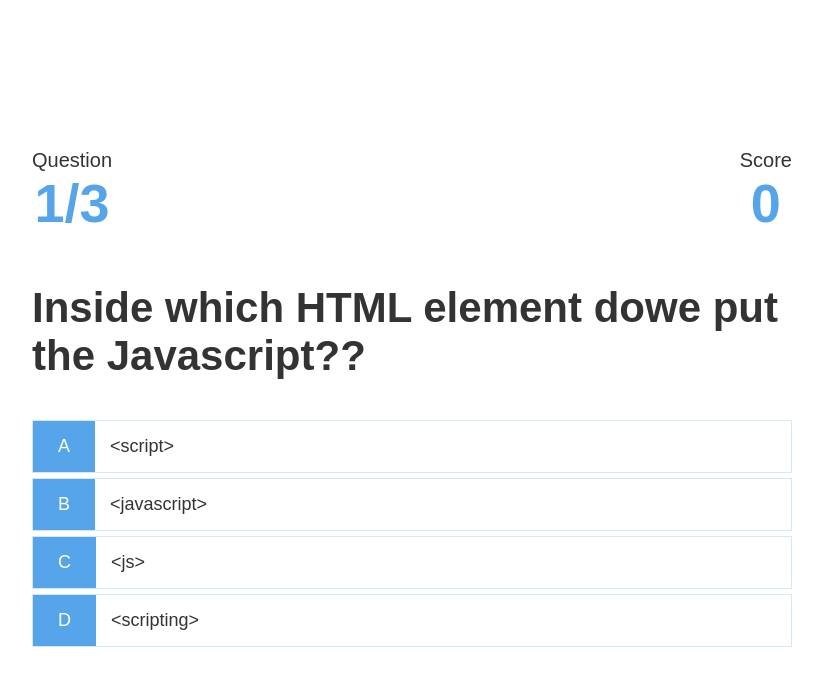
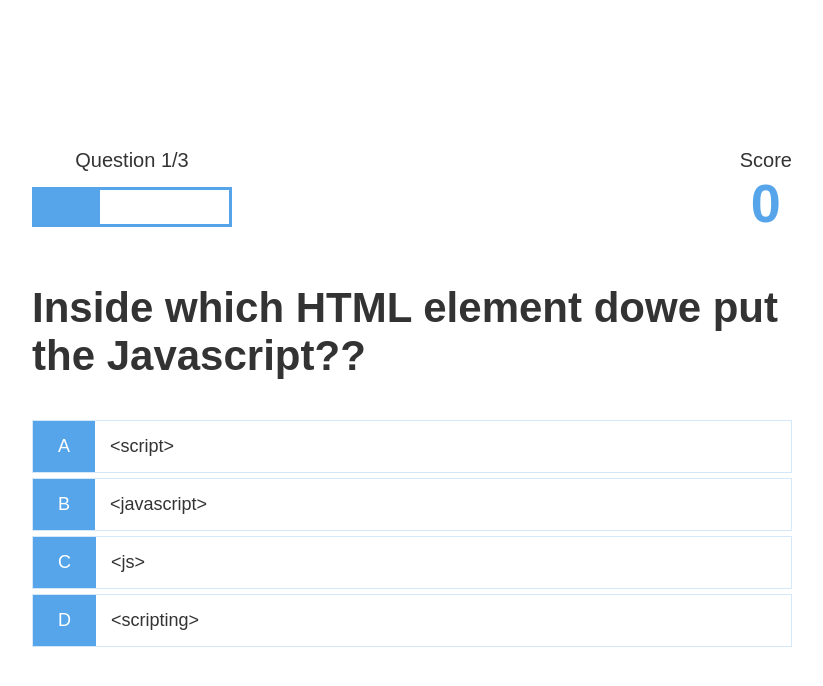
Before and after one commit to natcobbinah/quiz-app-with-htmlcssjavascript, a plain HTML site: page game.html in a window 1280 px wide. Shown: the whole page, without its empty margins (228-1051 px from the left). Drawn offline with Linux system fonts and the light colour scheme.

Commit message:
Added progress bar to score scores board to enhance visual effect to gamer

```diff
--- a/game.css
+++ b/game.css
@@ -47,3 +47,16 @@
 .hud-main-text{
  text-align: center;
 }
+
+#progressBar{
+    width: 20rem;
+    height:4rem;
+    border:0.3rem solid #56a5eb;
+    margin-top: 1.5rem;
+}
+
+#progressBarFull{
+    height: 3.4rem;
+    background-color: #56a5eb;
+    width: 0%;
+}
--- a/game.html
+++ b/game.html
@@ -12,10 +12,15 @@
         <div class="game" class="justify-center flex-column">
             <div id="hud">
                 <div id="hud-item">
-                    <p class="hud-prefix">
+                    <p id="progressText" class="hud-prefix">
                         Question
                     </p>
-                    <h1 class="hud-main-text" id="questionCounter">
+                    <div id="progressBar">
+                        <div id="progressBarFull">
+
+                        </div>
+                    </div>
+                    <!-- <h1 class="hud-main-text" id="questionCounter"> -->
                     </h1>
                 </div>
                 <div id="hud-item">
--- a/game.js
+++ b/game.js
@@ -1,6 +1,7 @@
 const question = document.getElementById("question");
 const choices = Array.from(document.getElementsByClassName("choice-text"));
-const questionCounterText = document.getElementById('questionCounter');
+const progressText = document.getElementById('progressText');
+const progressBarFull =document.getElementById('progressBarFull');
 const scoreText = document.getElementById('score');
 
 let currentQuestion = {};
@@ -54,7 +55,9 @@ getNewQuestion = () =>{
     }
 
     questionCounter++;
-    questionCounterText.innerText = `${questionCounter}/${MAX_QUESTIONS}`;
+    progressText.innerText = `Question ${questionCounter}/${MAX_QUESTIONS}`;
+    //Update the progress bar
+    progressBarFull.style.width = `${(questionCounter / MAX_QUESTIONS) * 100}%`;
 
     const questionIndex =  Math.floor(Math.random() * availableQuestions.length);
     currentQuestion = availableQuestions[questionIndex];
```
